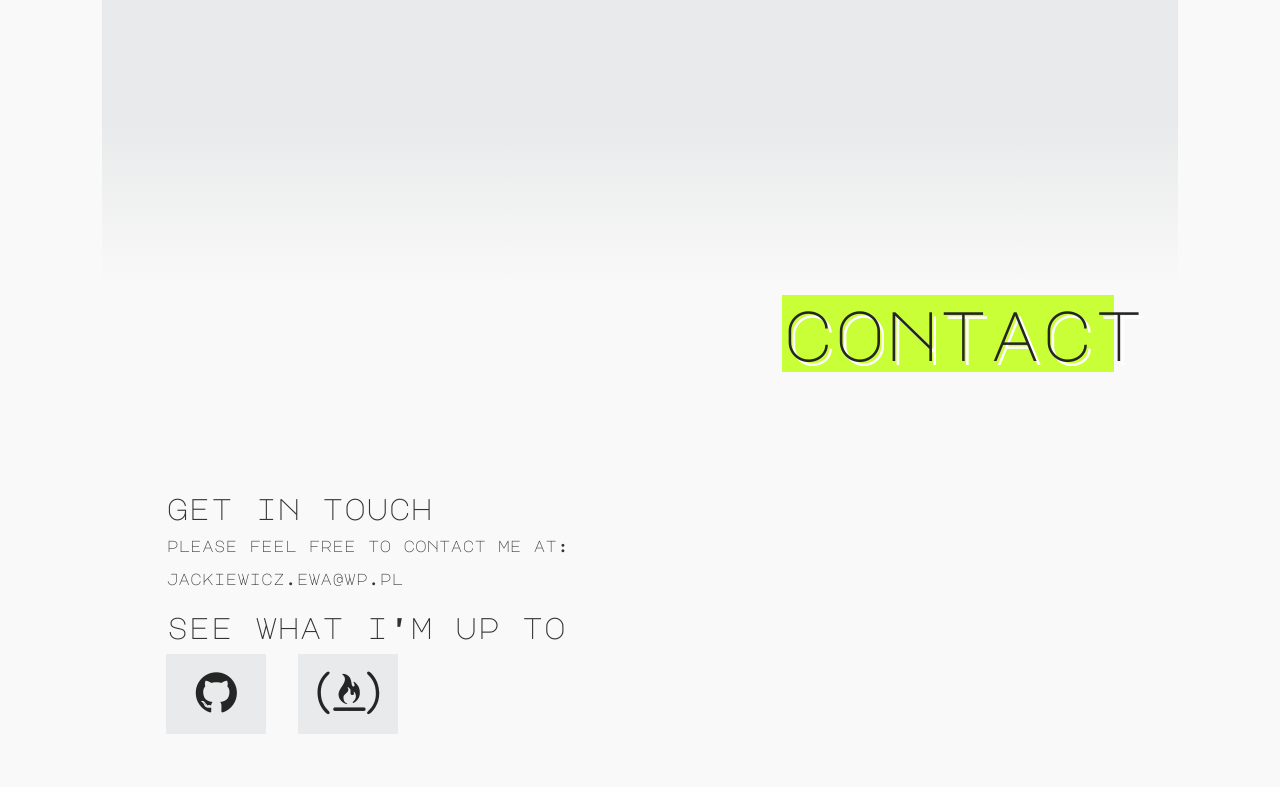
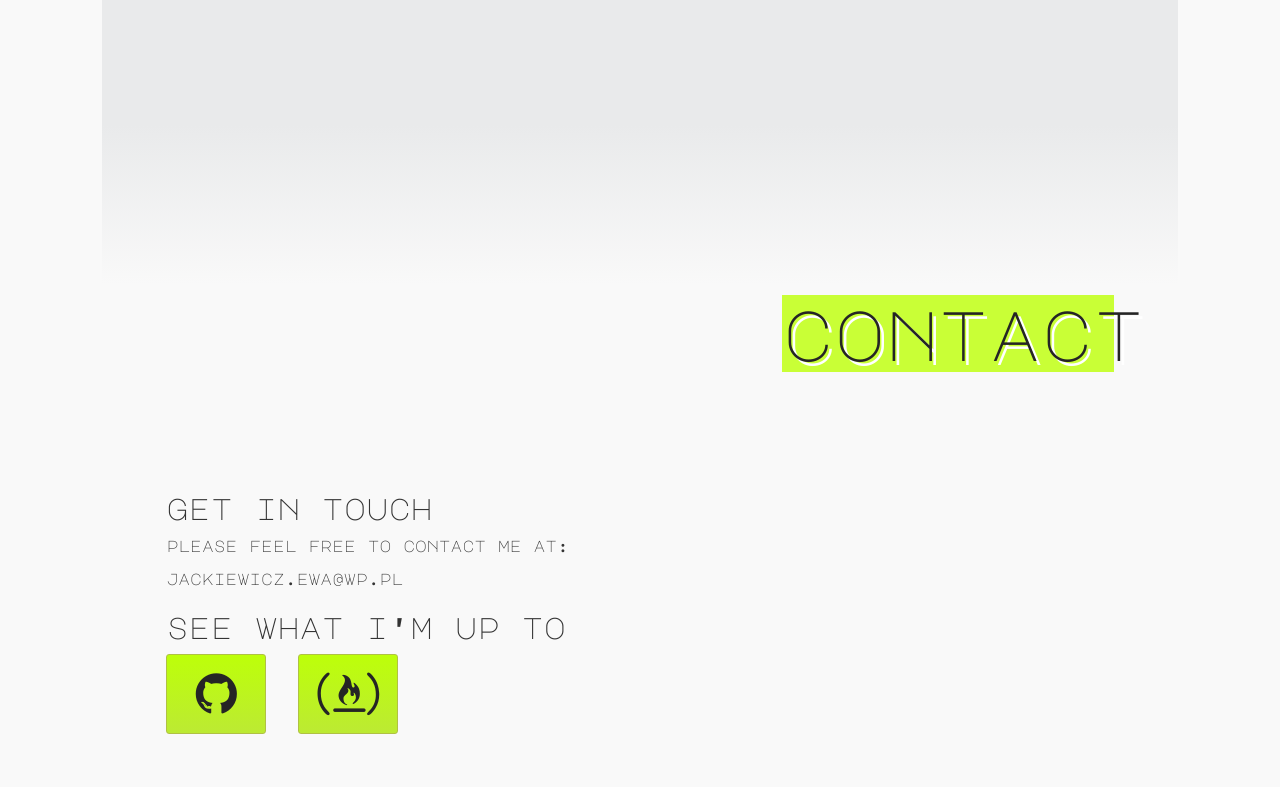
Before and after one commit to marchefk/marchefk.github.io, a plain HTML site: page index.html in a window 1280 px wide. Shown: the part 2740-3527 px from the top of the page. Drawn offline with nearby package versions, Linux system fonts and the light colour scheme; a web font is replaced by a local one.

Commit message:
[26] Contact buttons color

```diff
--- a/master.css
+++ b/master.css
@@ -327,11 +327,17 @@ body {
   width: 100px;
   height: 80px;
   text-align: center;
-  background-color: #E9EAEB;
   color: #252525;
   vertical-align: bottom;
   padding-top: 15px;
   padding-bottom: 15px;
+  border: 1px solid #b0c144;
+  border-radius: 3px;
+  background: rgb(189,255,9); /* Old browsers */
+background: -moz-linear-gradient(top, rgba(189,255,9,1) 0%, rgba(188,234,51,1) 100%); /* FF3.6-15 */
+background: -webkit-linear-gradient(top, rgba(189,255,9,1) 0%,rgba(188,234,51,1) 100%); /* Chrome10-25,Safari5.1-6 */
+background: linear-gradient(to bottom, rgba(189,255,9,1) 0%,rgba(188,234,51,1) 100%); /* W3C, IE10+, FF16+, Chrome26+, Opera12+, Safari7+ */
+filter: progid:DXImageTransform.Microsoft.gradient( startColorstr='#bdff09', endColorstr='#bcea33',GradientType=0 ); /* IE6-9 */
 }
 
 .contact-href:first-of-type {
@@ -339,8 +345,7 @@ body {
 }
 
 .contact-href:hover {
-  border-color: #c9ff36;
-  background-color: #c9ff36;
+  border-color: #919e3a;
   color: #222;
   text-shadow: 3px 3px white;
 }
@@ -349,7 +354,6 @@ body {
   -webkit-box-shadow: inset 0px 0px 18px 0px rgba(0,0,0,0.15);
   -moz-box-shadow: inset 0px 0px 18px 0px rgba(0,0,0,0.15);
   box-shadow: inset 0px 0px 18px 0px rgba(0,0,0,0.15);
-  text-shadow: 1px 1px white;
 }
 
 a:focus, a:hover {
```
